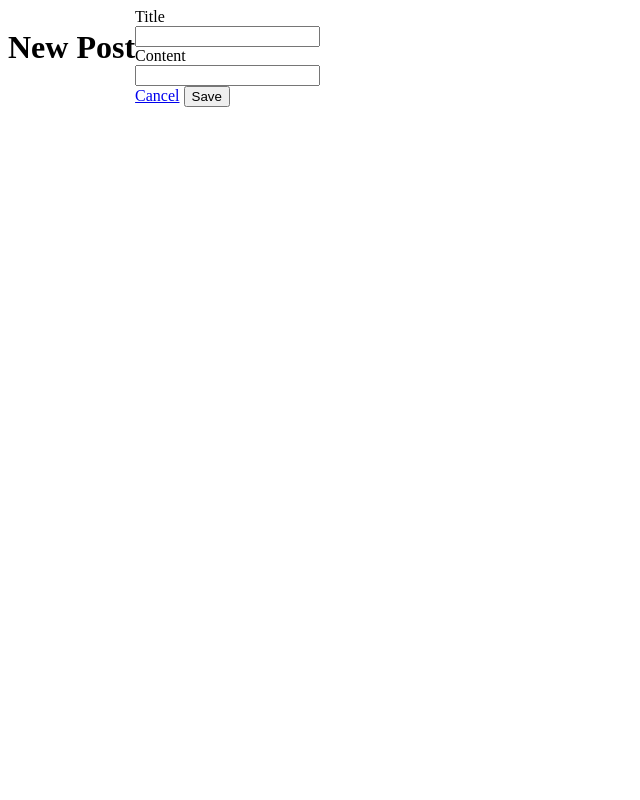
After one commit to conman2020/28.3, a Flask app: template templates/users/newpost.html in a window 1280 px wide. The commit adds this page. Shown: the whole page, without its empty margins (0-640 px from the left). Run offline with Flask 2, Linux system fonts and the light colour scheme; the template is opened without the code that fills it, so the values that code supplies are empty.

Commit message:
part2_28.2

```diff
--- a/app.py
+++ b/app.py
@@ -1,5 +1,5 @@
 """Blogly application."""
-from models import User, db, connect_db
+from models import User, Post, db, connect_db
 from flask import Flask, request, render_template, redirect, flash, session
 
 
@@ -50,15 +50,15 @@ def users_update(user_id):
     return render_template('users/edit.html', user=user)
 
 @app.route('/users/<int:user_id>/edit', methods=["POST"])
-def users_update(user_id):
+def users_updated(user_id):
     """Handle form submission for updating an existing user"""
 
-    user = User.query.get_or_404(user.id)
-    user.first_name = request.form['first_name']
-    user.last_name = request.form['last_name']
-    user.url = request.form['image_url']
+    newest_user = User.query.get_or_404(user_id)
+    newest_user.first_name = request.form['first_name']
+    newest_user.last_name = request.form['last_name']
+    newest_user.url = request.form['url']
 
-    db.session.add(user)
+    db.session.add(newest_user)
     db.session.commit()
 
     return redirect("/")
@@ -72,3 +72,68 @@ def users_destroy(user_id):
     db.session.commit()
 
     return redirect("/")
+
+
+@app.route('/users/<int:user_id>/newpost')
+def users_new_post(user_id):
+    """Handle form submission for updating an existing user"""
+
+    user = User.query.get_or_404(user_id)
+    return render_template('users/newpost.html', user=user)
+
+@app.route('/users/<int:user_id>/newpost', methods=["POST"])
+def users_new_posted(user_id):
+    """Handle form submission for updating an existing user"""
+
+    user_id = User.query.get_or_404(user_id)
+    title = request.form['title']
+    content = request.form['content']
+    new_post = Post(title=title, content=content, user=user_id)
+
+    db.session.add(new_post)
+    db.session.commit()
+
+    return redirect("/")
+
+
+@app.route("/posts/<int:post_id>")
+def show_specific_post(post_id):
+    """Show info on a single pet."""
+
+    post = Post.query.get_or_404(post_id)
+    return render_template("/posts/edit.html", post=post)
+
+@app.route("/users/<int:user_id>")
+def go_back_to_user(user_id):
+    """Show info on a single pet."""
+
+    user = User.query.get_or_404(user_id)
+    return render_template("details.html", user=user)
+@app.route("/posts/<int:post_id>/change")
+def load_form(post_id):
+    post = Post.query.get_or_404(post_id)
+    return render_template('posts/change.html', post=post)
+
+
+@app.route("/posts/<int:post_id>/change", methods=["POST"])
+def edit_form(post_id):
+    changed_post = Post.query.get_or_404(post_id)
+    changed_post.title = request.form['title']
+    changed_post.content = request.form['content']
+
+    db.session.add(changed_post)
+    db.session.commit()
+
+    return redirect("/")
+
+
+
+@app.route('/users/<int:user_id>/delete', methods=["POST"])
+def form_delete(user_id):
+    """Handle form submission for deleting an existing user"""
+
+    user = User.query.get_or_404(user_id)
+    db.session.delete(user)
+    db.session.commit()
+
+    return redirect("/")
--- /dev/null
+++ b/static/style.css
@@ -0,0 +1,19 @@
+body {
+    display:flex;
+}
+nav{
+
+    display: inline-flex;
+    flex-grow: 0;
+}
+
+/* ul{
+    flex-direction: row;
+}
+ol{
+    flex-direction: row;
+} */
+
+.flex-container{
+    flex-direction: column;
+}
--- /dev/null
+++ b/templates/users/newpost.html
@@ -0,0 +1,32 @@
+<link rel="stylesheet" href="/static/style.css">
+
+<h1>New Post</h1>
+
+<form method="POST">
+
+  <div class="form-group row">
+    <label for="title" >Title</label>
+    <div class="col-sm-10">
+      <input type="text"
+             class="form-control"
+             id="title"
+             name="title">
+    </div>
+  </div>
+
+  <div class="form-group row">
+    <label for="content" class="col-sm-2 col-form-label">Content</label>
+    <div class="col-sm-10">
+      <input type="text"
+             class="form-control"
+             id="content"
+             name="content">
+    </div>
+  </div>
+
+  <div class="form-group text-right">
+    <a href="/" class="btn btn-outline-info">Cancel</a>
+    <button type="submit" class="btn btn-success">Save</button>
+  </div>
+
+</form>
```
Also changed, not shown: models.py (+19 -0 lines), seed.py (added, +8 -0 lines), templates/details.html (+26 -10 lines), templates/posts/change.html (added, +38 -0 lines), templates/posts/edit.html (added, +18 -0 lines), templates/users/edit.html (+4 -4 lines).
